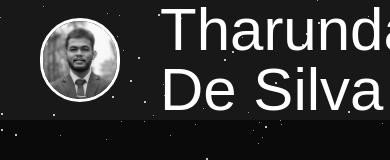
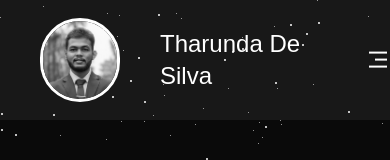
Before and after one commit to tharunda2000/portfolio, a React (Vite) app: page / in a window 390 px wide. Shown: the top 160 px of the page. Built offline with nearby package versions, Linux system fonts and the light colour scheme; a web font is replaced by a local one.

Commit message:
navbars mobile responsiveness fixed

```diff
--- a/src/components/Navbar.jsx
+++ b/src/components/Navbar.jsx
@@ -7,12 +7,14 @@ const Navbar = () => {
   const navigate = useNavigate();
 
   return (
-    <div className='flex items-center justify-between relative  w-screen h-30  bg-white/6 backdrop-blur-2xs z-51 text-white top-0 left-0  '>
+    <div className='flex items-center justify-between fixed  w-screen h-30  bg-white/6 backdrop-blur-2xs z-51 text-white top-0 left-0  '>
 
         <div className='flex items-center'>
 
             <img src={profile} alt=""  className='w-20 ms-10 rounded-full border-3'/>
-            <h1 className='jersey ms-10 text-6xl '>Tharunda De Silva</h1>
+            <h1 className='jersey ms-10 text-2xl lg:text-7xl '>Tharunda De Silva</h1>
+            <i class="ri-menu-3-line lg:hidden ms-10 text-2xl"></i>
+
 
         </div>
 
```
